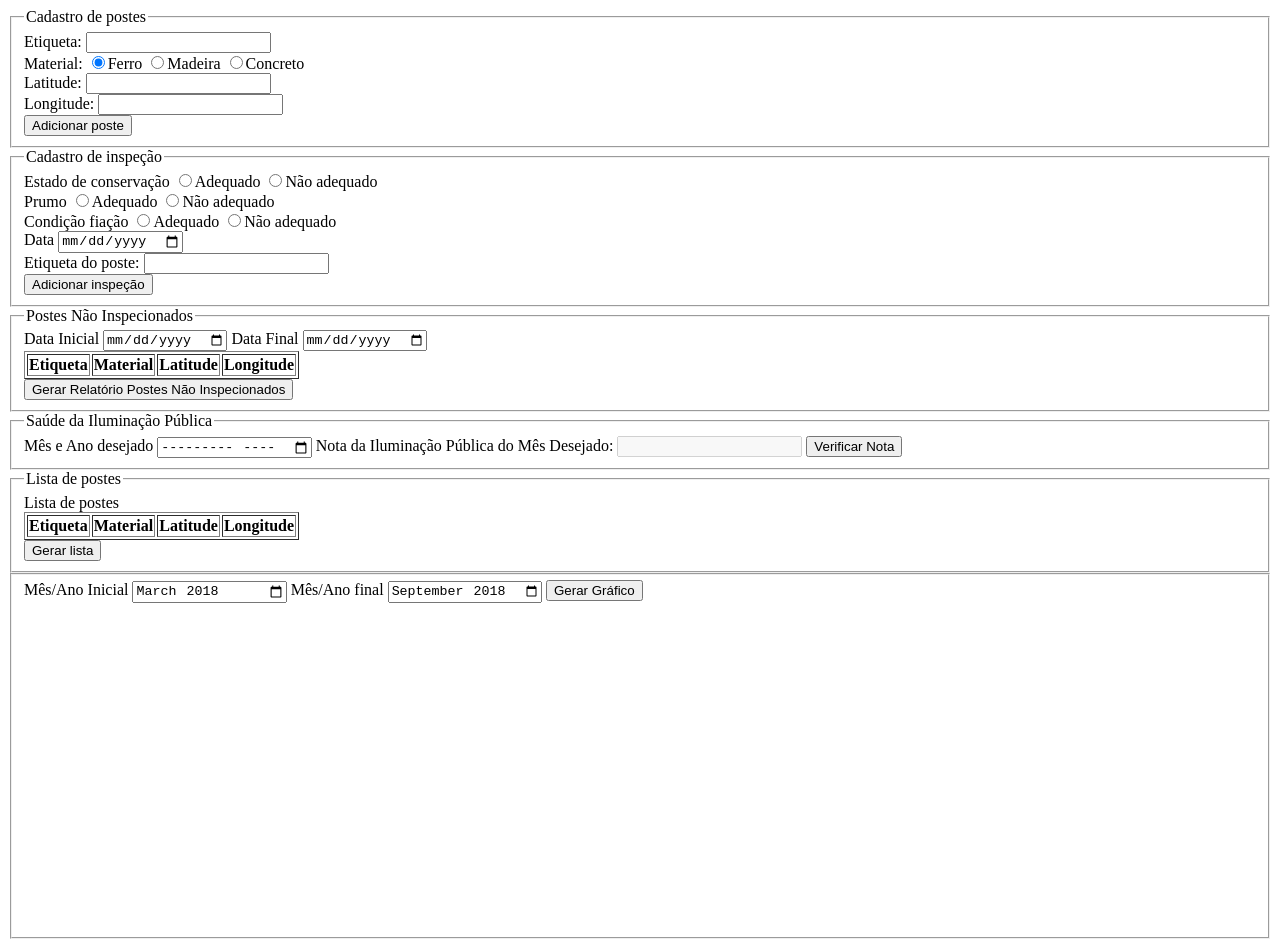
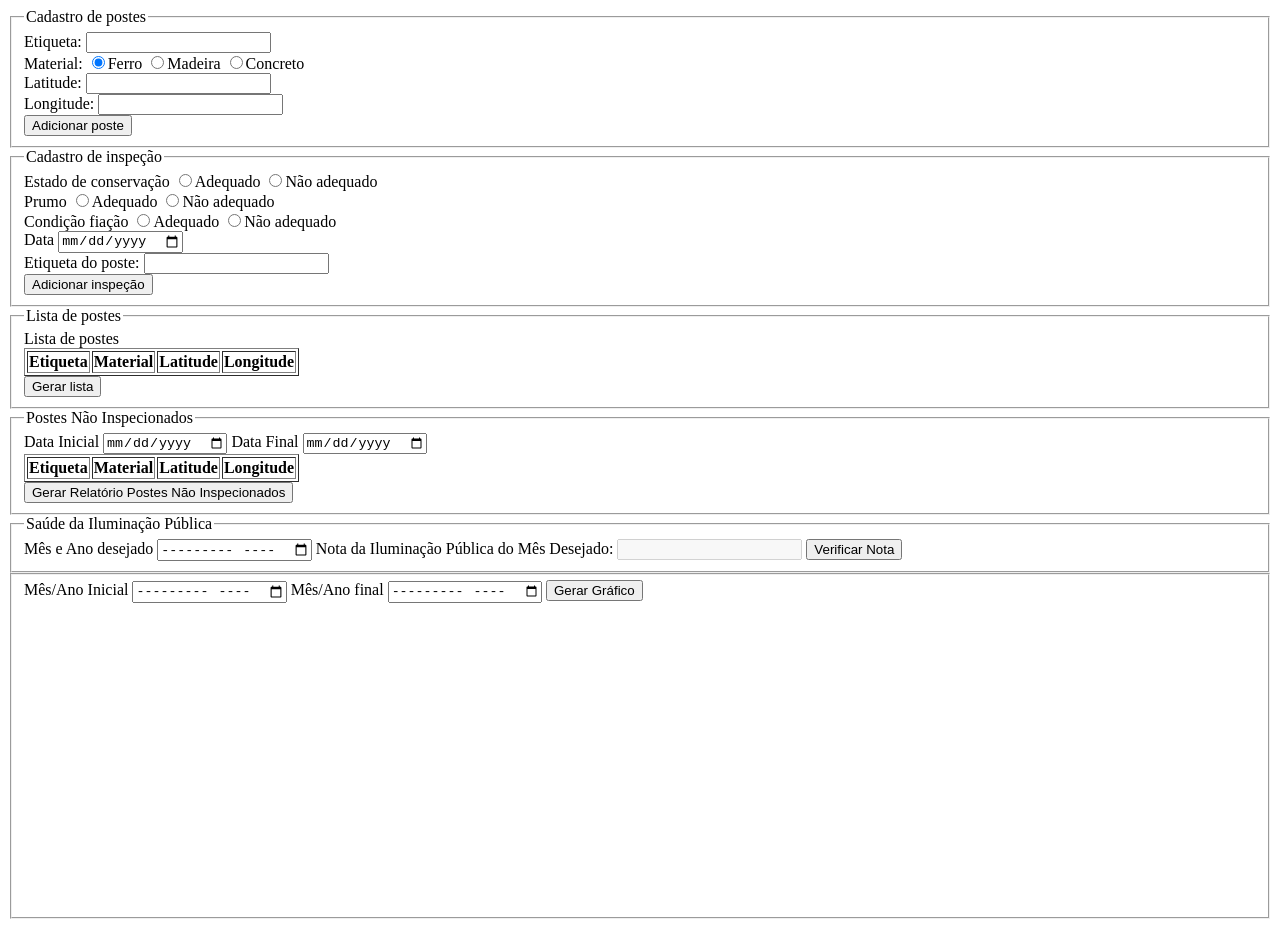
Before and after one commit to cristianldesouza/gerenciador-iluminacao-municipal, a website: page public/index.html in a window 1280 px wide. Both pictures are taken after a click on the button "Gerar lista". Drawn offline with nearby package versions, Linux system fonts and the light colour scheme; no server answers.

Commit message:
correção no gráfico, organizando o código, adicionando comentários em cada função

```diff
--- a/public/index.html
+++ b/public/index.html
@@ -63,6 +63,33 @@
     </fieldset>
 
     <fieldset>
+        <legend>Lista de postes</legend>
+        <label>Lista de postes</label>
+        <table id="lista-postes" border="1">
+            <thead>
+                <tr>
+                    <th>
+                        Etiqueta
+                    </th>
+                    <th>
+                        Material
+                    </th>
+                    <th>
+                        Latitude
+                    </th>
+                    <th>
+                        Longitude
+                    </th>
+                </tr>
+            </thead>
+            <tbody>
+
+            </tbody>
+        </table>
+        <button type="button" id="gerar-lista-postes">Gerar lista</button>
+    </fieldset>
+
+    <fieldset>
         <legend>Postes Não Inspecionados</legend>
         <label for="data-inicial">Data Inicial</label>
         <input type="date" name="data-inicial" id="data-inicial">
@@ -104,42 +131,16 @@
         <button type="button" id="gerar-nota">Verificar Nota</button>
     </fieldset>
     <fieldset>
-        <legend>Lista de postes</legend>
-        <label>Lista de postes</label>
-        <table id="lista-postes" border="1">
-            <thead>
-                <tr>
-                    <th>
-                        Etiqueta
-                    </th>
-                    <th>
-                        Material
-                    </th>
-                    <th>
-                        Latitude
-                    </th>
-                    <th>
-                        Longitude
-                    </th>
-                </tr>
-            </thead>
-            <tbody>
-
-            </tbody>
-        </table>
-        <button type="button" id="gerar-lista-postes">Gerar lista</button>
-    </fieldset>
-    <fieldset>
         <label for="mes-ano-inicial">Mês/Ano Inicial</label>
-        <input type="month" id="mes-ano-inicial" name="mes-ano-inicial" value="2018-03">
+        <input type="month" id="mes-ano-inicial" name="mes-ano-inicial">
 
         <label for="mes-ano-final">Mês/Ano final</label>
-        <input type="month" id="mes-ano-final" name="mes-ano-final" value="2018-09">
+        <input type="month" id="mes-ano-final" name="mes-ano-final">
 
         <button id="gerar-grafico" type="button">Gerar Gráfico</button>
 
-        <div style="width: 600px">
-            <canvas id="myChart" height="320"></canvas>
+        <div style="">
+            <canvas id="myChart" height="300"></canvas>
         </div>
 
     </fieldset>
--- a/public/main.css
+++ b/public/main.css
@@ -0,0 +1,4 @@
+#myChart {
+    margin-left: auto;
+    margin-right: auto;
+}
--- a/public/main.js
+++ b/public/main.js
@@ -1,12 +1,18 @@
 const serverURL = 'http://localhost:8080';
 
 //funções de comunicação cliente-servidor --
+
+
+// função que envia o poste para ser inserido pelo servidor no banco --
 function inserirPoste(poste, complete) {
+    //a função fetch() envia por POST uma requisição para o servidor, com o body da requisição em formato string JSON --
     fetch(`${serverURL}/inserir-poste`, {
         method: 'POST',
         headers: { 'Content-Type': 'application/json' },
         body: JSON.stringify(poste)
     })
+    //a resposta da requisição é tratada no then(), caso o status da resposta seja 500, a função complete() retorna pro cliente
+    //o erro do servidor, caso nao haja erro, copleta a ação --
         .then((response) => {
             if (response.status === 500) {
                 complete('não foi possível inserir o poste');
@@ -14,15 +20,20 @@ function inserirPoste(poste, complete) {
                 complete();
             }
         })
+        // a função catch() pega o erro e retorna para o callback --
         .catch(complete);
 }
 
+
+// função que envia a inspeção para ser inserida pelo backend no banco --
 function inserirInspecao(inspecao, complete) {
+    //a inspeção é enviada em forma de string JSON para o backend --
     fetch(`${serverURL}/inserir-inspecao`, {
         method: 'POST',
         headers: { 'Content-Type': 'application/json' },
         body: JSON.stringify(inspecao)
     })
+        //caso haja erro na resposta, ela é tratada --
         .then((response) => {
             if (response.status === 500) {
                 complete('não foi possível inserir a inspeção');
@@ -36,7 +47,27 @@ function inserirInspecao(inspecao, complete) {
         .catch(complete);
 }
 
+// função que faz uma requisição para o servidor para gerar uma lista de postes, por get --
+function listaPostes(complete) {
+    fetch(`${serverURL}/postes`)
+        .then((response) => {
+            if (response.status === 500) {
+                complete('não foi possível gerar a lista');
+            } else {
+                return response.json()
+                    .then((body) => {
+                        complete(undefined, body);
+                    });
+            }
+        })
+        .catch(complete);
+}
+
+
+// função que envia uma requisição para obter os postes não inspecionados entre duas datas --
 function postesNaoInspecionados({ dataInicial, dataFinal }, complete) {
+    //as datas são enviadas para o servidor por get, o fetch envia as datas, retorna uma promise que trata se a requisição
+    // foi feita com sucesso ou se houve erro 500 --
     fetch(`${serverURL}/postes-nao-inspecionados?data-inicial=${dataInicial}&data-final=${dataFinal}`)
         .then((response) => {
             if (response.status === 500) {
@@ -51,6 +82,25 @@ function postesNaoInspecionados({ dataInicial, dataFinal }, complete) {
         .catch(complete);
 }
 
+
+
+// função que envia uma requisição para para o servidor a fim de obter a saúde da iluminação em um determinado mês enviado por get
+function notaIluminacao({ mes, ano }, complete) {
+    fetch(`${serverURL}/saude-iluminacao?mes=${mes}&ano=${ano}`)
+        .then((response) => {
+            if (response.status === 500) {
+                complete('não foi possível gerar a nota');
+            } else {
+                return response.json()
+                    .then((body) => {
+                        complete(undefined, body);
+                    });
+            }
+        })
+        .catch(complete);
+};
+
+// função que envia uma requisição com duas datas (mês e ano), por get, para objter a saúde da iliminação no período
 function relatorioSaudeIluminacao({ inicial, final }, complete) {
     fetch(`${serverURL}/relatorio-saude-iluminacao?inicial-mes=${inicial.mes}&inicial-ano=${inicial.ano}&final-mes=${final.mes}&final-ano=${final.ano}`)
         .then((response) => {
@@ -67,45 +117,18 @@ function relatorioSaudeIluminacao({ inicial, final }, complete) {
 }
 
 
-function listaPostes(complete) {
-    fetch(`${serverURL}/postes`)
-        .then((response) => {
-            if (response.status === 500) {
-                complete('não foi possível gerar a lista');
-            } else {
-                return response.json()
-                    .then((body) => {
-                        complete(undefined, body);
-                    });
-            }
-        })
-        .catch(complete);
-}
-
-function notaIluminacao({ mes, ano }, complete) {
-    fetch(`${serverURL}/saude-iluminacao?mes=${mes}&ano=${ano}`)
-        .then((response) => {
-            if (response.status === 500) {
-                complete('não foi possível gerar a nota');
-            } else {
-                return response.json()
-                    .then((body) => {
-                        complete(undefined, body);
-                    });
-            }
-        })
-        .catch(complete);
-};
-
+// evento adicionado no formulário de cadastro no poste --
 document.getElementById('cadastro-poste').addEventListener('submit', (event) => {
     event.preventDefault();
 
+    // informações do poste obtida dos campos do formulário --
     const form = event.target;
     const etiqueta = form.querySelector('[name="etiqueta"]').value;
     const material = form.querySelector('[name="material"]:checked').value;
     const latitude = form.querySelector('[name="latitude"]').value;
     const longitude = form.querySelector('[name="longitude"]').value;
 
+    // informações do post guardadas em um objeto
     const poste = {
         etiqueta,
         material,
@@ -113,7 +136,9 @@ document.getElementById('cadastro-poste').addEventListener('submit', (event) =>
         longitude
     };
 
+    //a função inserirPoste() que faz a requisição para inserir o poste é chamada --
     inserirPoste(poste, (error) => {
+        // a função inserir poste retorna a resposta do servidor, caso haja erro, ele é tratado, caso a requisição seja feita com sucesso, retorna um aviso --
         if (error) {
             alert('num foi dessa vez');
         } else {
@@ -122,9 +147,11 @@ document.getElementById('cadastro-poste').addEventListener('submit', (event) =>
     });
 });
 
+// evento adicionado no fomulário de cadastro de inspeção --
 document.getElementById('cadastro-inspecao').addEventListener('submit', (event) => {
     event.preventDefault();
 
+    // informações da inspeção são obtidas dos campos do formulário (a função JSON.parse transforma o campo string em um objeto json) --
     const form = event.target;
     const estadoConservacao = JSON.parse(form.querySelector('[name="estado-conservacao"]:checked').value);
     const prumo = JSON.parse(form.querySelector('[name="prumo"]:checked').value);
@@ -132,6 +159,7 @@ document.getElementById('cadastro-inspecao').addEventListener('submit', (event)
     const data = form.querySelector('[name="data"]').value;
     const posteEtiqueta = form.querySelector('[name="poste-etiqueta"]').value;
 
+    // itens da inspeção são colocados em um objeto --
     const inspecao = {
         estadoConservacao,
         prumo,
@@ -140,6 +168,7 @@ document.getElementById('cadastro-inspecao').addEventListener('submit', (event)
         posteEtiqueta
     };
 
+    // a função inserirInspecao() é chamada para fazer a requisição ao servidor --
     inserirInspecao(inspecao, (error) => {
         if (error) {
             alert('num foi dessa vez');
@@ -149,6 +178,56 @@ document.getElementById('cadastro-inspecao').addEventListener('submit', (event)
     });
 });
 
+// função que atualiza tabela de postes quando a requisição para obter lista de postes é feita --
+function atualizarTabelaPostes() {
+    // a tabela e o body dela são inseridos em uma variável --
+    const tabela = document.getElementById('lista-postes');
+    const tbody = tabela.getElementsByTagName('tbody')[0];
+
+    // limpa a tabela para ter certeza que os dados de uma requisição anterior não fiquem na tabela --
+    while (tbody.firstChild) {
+        tbody.removeChild(tbody.firstChild)
+    }
+
+    //chama a função que faz a requisição para o servidor --
+    listaPostes((erro, postes) => {
+        if (erro) {
+            alert('Não foi dessa vez');
+        } else {
+            alert('acertou, mizeravi');
+
+            // caso a requisição seja concluida com suceso, cria a tabela com o objeto poste obtido --
+            for (let i = 0; i < postes.length; i++) {
+                const poste = postes[i];
+                const row = document.createElement('tr');
+                const etiqueta = document.createElement('td');
+                const material = document.createElement('td');
+                const latitude = document.createElement('td');
+                const longitude = document.createElement('td');
+
+                switch (poste.material) {
+                    case 'F': material.innerHTML = 'Ferro'; break;
+                    case 'M': material.innerHTML = 'Madeira'; break;
+                    case 'C': material.innerHTML = 'Concreto'; break;
+                }
+                etiqueta.innerHTML = poste.etiqueta;
+                latitude.innerHTML = poste.latitude;
+                longitude.innerHTML = poste.longitude;
+
+                row.appendChild(etiqueta);
+                row.appendChild(material);
+                row.appendChild(latitude);
+                row.appendChild(longitude);
+
+                tbody.appendChild(row);
+            }
+        }
+    });
+
+
+}
+
+// função que atualiza a tabela de postes não inspecionados quando uma requisição é feita
 function atualizarTabelaPostesNaoInspecionados() {
     const tabela = document.getElementById('postes-nao-inspecionados');
     const tbody = tabela.getElementsByTagName('tbody')[0];
@@ -191,50 +270,6 @@ function atualizarTabelaPostesNaoInspecionados() {
         }
     });
 
-};
-
-function atualizarTabelaPostes() {
-    const tabela = document.getElementById('lista-postes');
-    const tbody = tabela.getElementsByTagName('tbody')[0];
-
-    while (tbody.firstChild) {
-        tbody.removeChild(tbody.firstChild)
-    }
-
-    listaPostes((erro, postes) => {
-        if (erro) {
-            alert('Não foi dessa vez');
-        } else {
-            alert('acertou, mizeravi');
-
-            for (let i = 0; i < postes.length; i++) {
-                const poste = postes[i];
-                const row = document.createElement('tr');
-                const etiqueta = document.createElement('td');
-                const material = document.createElement('td');
-                const latitude = document.createElement('td');
-                const longitude = document.createElement('td');
-
-                switch (poste.material) {
-                    case 'F': material.innerHTML = 'Ferro'; break;
-                    case 'M': material.innerHTML = 'Madeira'; break;
-                    case 'C': material.innerHTML = 'Concreto'; break;
-                }
-                etiqueta.innerHTML = poste.etiqueta;
-                latitude.innerHTML = poste.latitude;
-                longitude.innerHTML = poste.longitude;
-
-                row.appendChild(etiqueta);
-                row.appendChild(material);
-                row.appendChild(latitude);
-                row.appendChild(longitude);
-
-                tbody.appendChild(row);
-            }
-        }
-    });
-
-
 }
 
 
@@ -252,7 +287,7 @@ function atualizarNotaIluminacao() {
         }
     });
 
-};
+}
 
 function atualizarGraficoSaudeIluminacao() {
     const inicialAnoMes = document.getElementById('mes-ano-inicial').value;
```
Also changed, not shown: index.js (+8 -2 lines).
